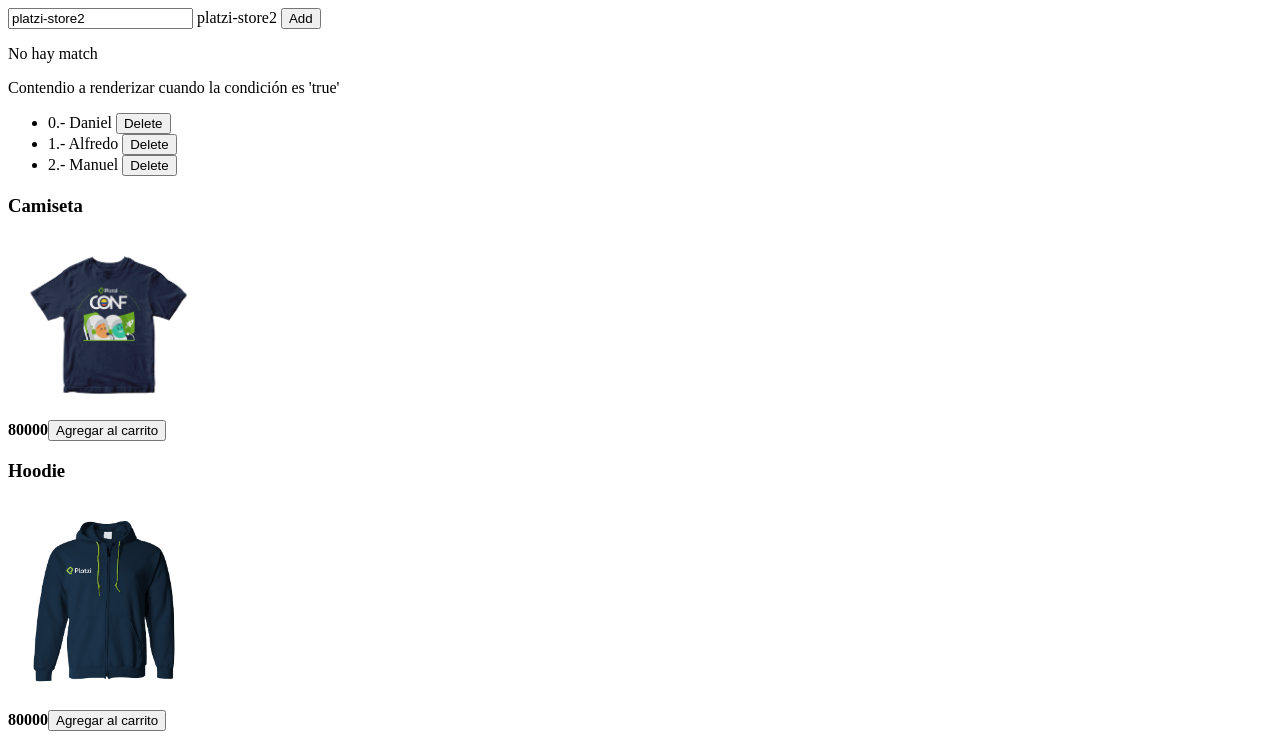
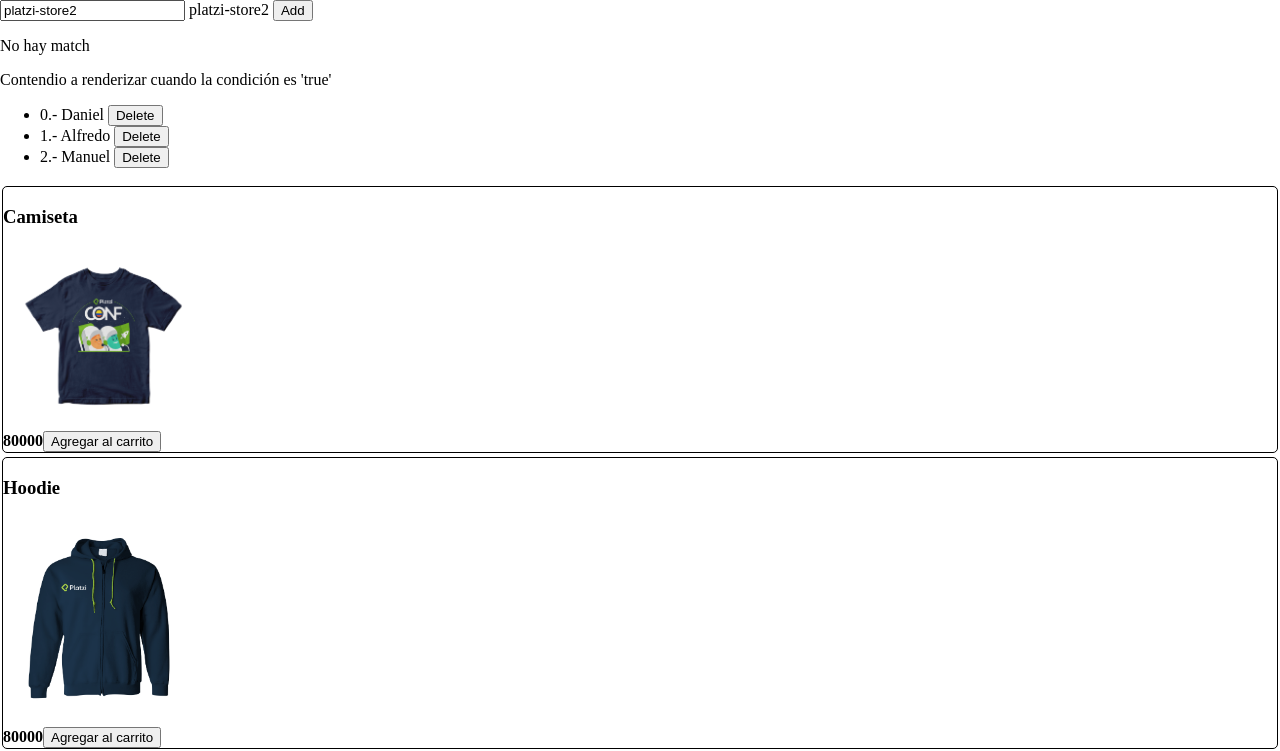
Before and after one commit to DannyMezaGit/platzi-store, an Angular app: page / in a window 1280 px wide. Shown: the top 751 px of the page. Built offline with nearby package versions, Linux system fonts and the light colour scheme.

Commit message:
estilos para mostrar listas de productos

```diff
--- a/src/app/app.component.html
+++ b/src/app/app.component.html
@@ -26,9 +26,10 @@
   </li>
 </ul>
 
-<div *ngFor="let product of products">
+<div class="product-grid">
 
   <app-product
+      *ngFor="let product of products"
       (productClicked)="clickProduct($event)"
       [product]="product">
   </app-product>
--- a/src/app/components/product/product.component.scss
+++ b/src/app/components/product/product.component.scss
@@ -0,0 +1,11 @@
+:host {
+    margin: 2px;
+    border: 1px solid black;
+    border-radius: 5px;
+    display: block;
+}
+
+img {
+    max-width: 100%;
+
+}
--- a/src/styles.scss
+++ b/src/styles.scss
@@ -1 +1,17 @@
-/* You can add global styles to this file, and also import other style files */
+body {
+    margin: 0px;
+    padding: 0px;
+}
+
+.product-grid {
+    display: grid;
+    grid-template-columns: repeat(1, 1fr);
+}
+
+@media (min-width: 576px) {
+
+    .product-grid {
+        display: grid;
+        grid-template-columns: repeat(1, 1fr);
+    }
+}
```
